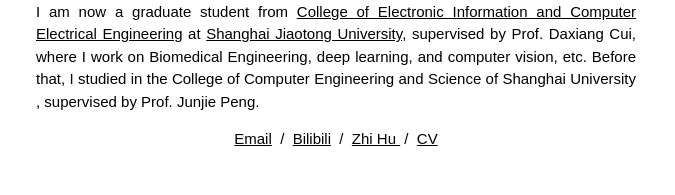
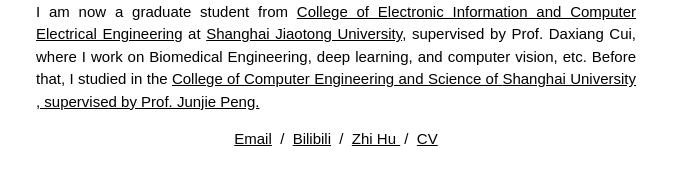
Before and after one commit to wang-junhao/wang-junhao.github.io, a plain HTML site: page index.html in a window 1280 px wide. Shown: the part 457-652 px from the top of the page, 379-1054 px from the left. Drawn offline with Linux system fonts and the light colour scheme.

Commit message:
Update index.html

```diff
--- a/index.html
+++ b/index.html
@@ -89,7 +89,7 @@
       <img style="width: 35%;max-width: 260px" alt="profile photo" src="images/junhao.jpg">
       <h1>Junhao Wang</h1>
         <p class="w3-justify" style="width:100%;border:0px;border-spacing:0px;border-collapse:separate;margin-right:auto;margin-left:auto;max-width:600px">
-          I am now a graduate student from <a href="https://www.seiee.sjtu.edu.cn/">College of Electronic Information and Computer Electrical Engineering</a> at <a href="https://www.sjtu.edu.cn/">Shanghai Jiaotong University</a>, supervised by Prof. Daxiang Cui, where I work on Biomedical Engineering, deep learning, and computer vision, etc. Before that, I studied in the College of Computer Engineering and Science of Shanghai University , supervised by Prof. Junjie Peng.
+          I am now a graduate student from <a href="https://www.seiee.sjtu.edu.cn/">College of Electronic Information and Computer Electrical Engineering</a> at <a href="https://www.sjtu.edu.cn/">Shanghai Jiaotong University</a>, supervised by Prof. Daxiang Cui, where I work on Biomedical Engineering, deep learning, and computer vision, etc. Before that, I studied in the <a href="https://cs.shu.edu.cn/">College of Computer Engineering and Science of <a href="https://www.shu.edu.cn/">Shanghai University , supervised by Prof. Junjie Peng.
         </p>
         <p class="w3-center">
           <a href="mailto:junhao_wang@sjtu.edu.cn">Email</a> &nbsp/&nbsp
```
